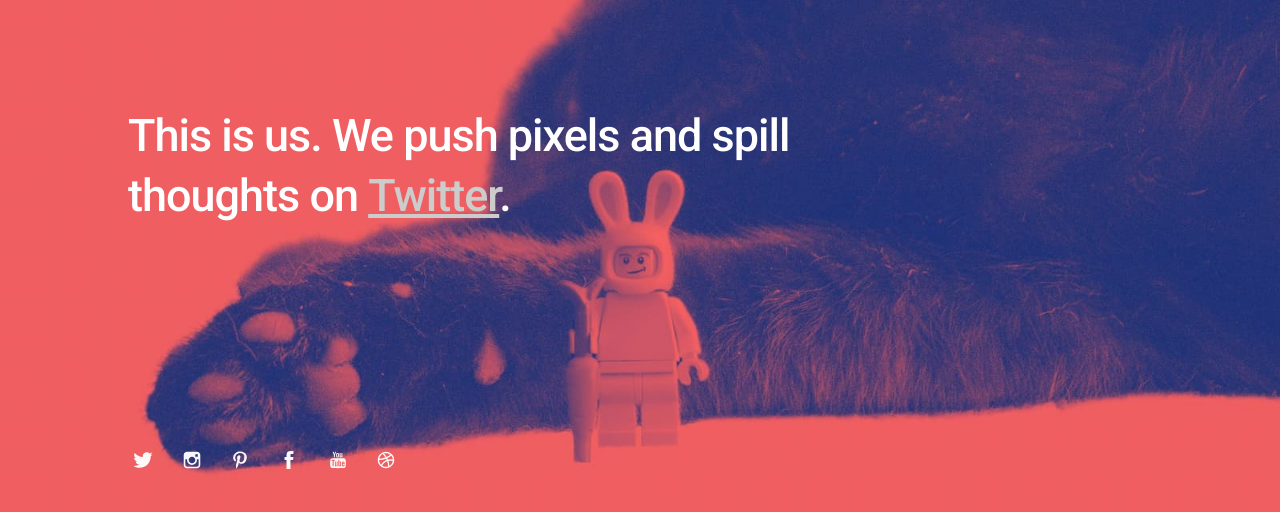
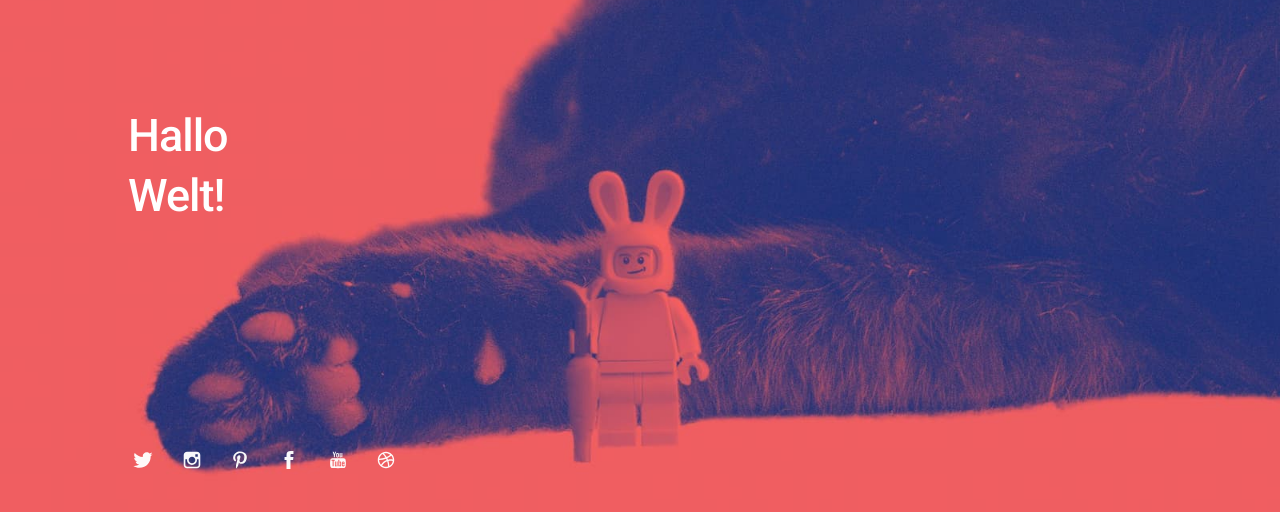
Before and after one commit to JuliaMO80/JuliaMO80.github.io, a plain HTML site: page index.html in a window 1280 px wide. Shown: the part 230-742 px from the top of the page. Drawn offline with Linux system fonts and the light colour scheme.

Commit message:
Update index.html

```diff
--- a/index.html
+++ b/index.html
@@ -48,7 +48,7 @@
 
 		<div class="bio">
 
-			<p>This is us. We push pixels and spill thoughts on <a href="#">Twitter</a>.</p>
+			<p>Hallo Welt!</p>
 
 		</div>
 
```
